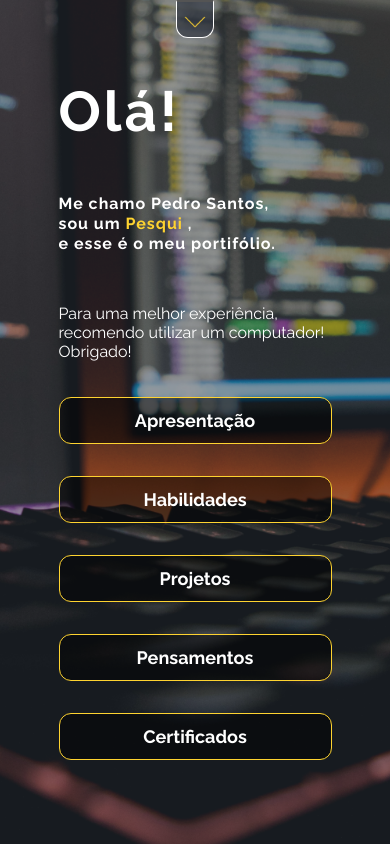
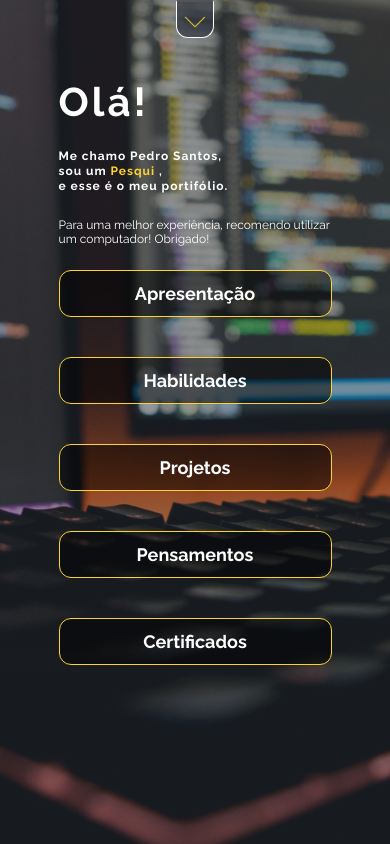
Before and after one commit to PedroHenrique004/Meu-portifolio, a React (Create React App) app: page / in a window 390 px wide. Built offline with nearby package versions, Linux system fonts and the light colour scheme.

Commit message:
Ajustando bugs  responsividade nos celulares

```diff
--- a/src/Pages/Home/styles.ts
+++ b/src/Pages/Home/styles.ts
@@ -81,10 +81,6 @@ export const Title = styled.h1`
         font-size: 16px;
     }
 
-    @media (max-width: 768px), (max-width: 1024px) {
-        font-size: 56px;
-    }
-
     @media (max-height: 750px) {
         font-size: 32px;
     }
@@ -96,6 +92,11 @@ export const Title = styled.h1`
     @media screen and (max-width: 1024px) and (max-height: 600px) {
         font-size: 32px;
     }
+
+    @media (max-width: 768px), (max-width: 1024px) {
+        font-size: 40px;
+    }
+
 `
 
 export const Text = styled.p`
@@ -146,6 +147,12 @@ export const Text = styled.p`
         letter-spacing: 1px;
     }
 
+    @media (max-width: 768px), (max-width: 1024px) {
+        font-size: 12px;
+        line-height: 15px;
+        margin: 24px auto;
+    }
+
 
 `
 
@@ -187,6 +194,7 @@ export const Button = styled.button`
         margin-right: 48px;
     }
 
+
 `
 
 export const TextHover = styled.p`
@@ -202,12 +210,13 @@ export const TextHover = styled.p`
 export const Mensage = styled.p`
     display: none;
 
+    @media (max-height: 670px) {
+        font-size: 12px;
+    }
+
     @media (max-width: 768px), (max-width: 1024px) {
         display: block;
-        margin-bottom: 20px;
-    }
-
-    @media (max-height: 670px) {
+        margin-bottom: 0px;
         font-size: 12px;
     }
 `
@@ -226,5 +235,9 @@ export const ButtonDiv = styled.div`
     @media (max-width: 768px), (max-width: 1024px) {
         display: block;
         margin-bottom: 20px;
+
+        button {
+            margin-top: 24px;
+        }
     }
 `
```
